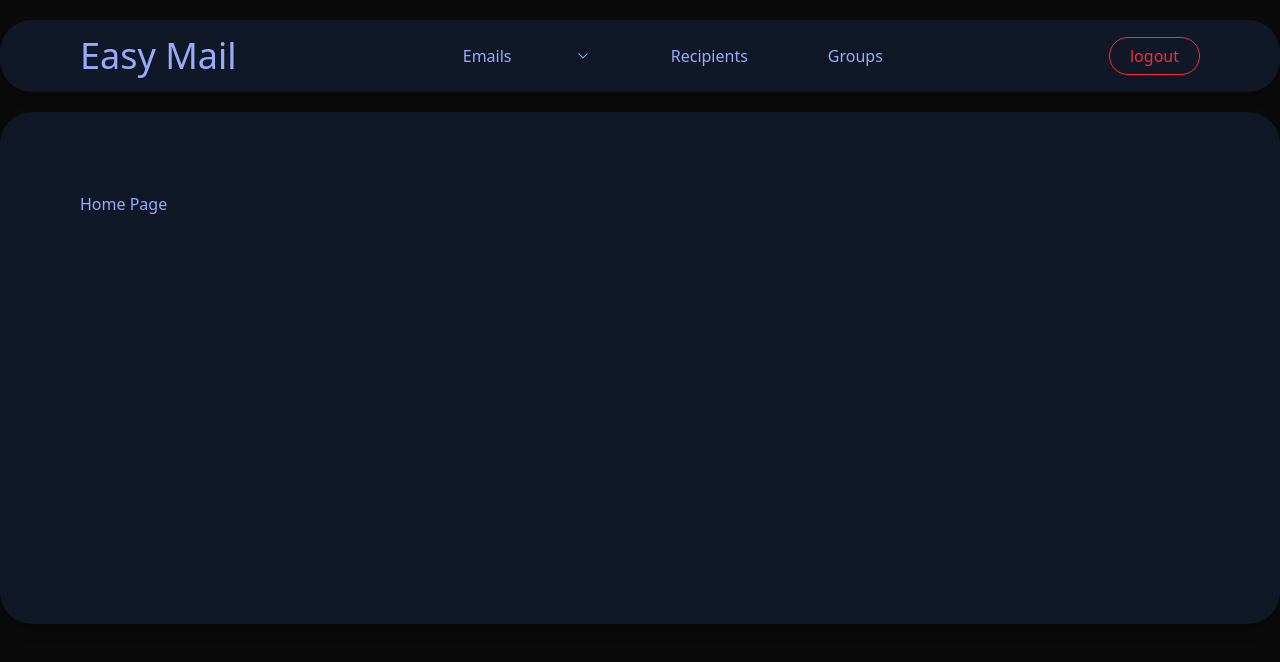
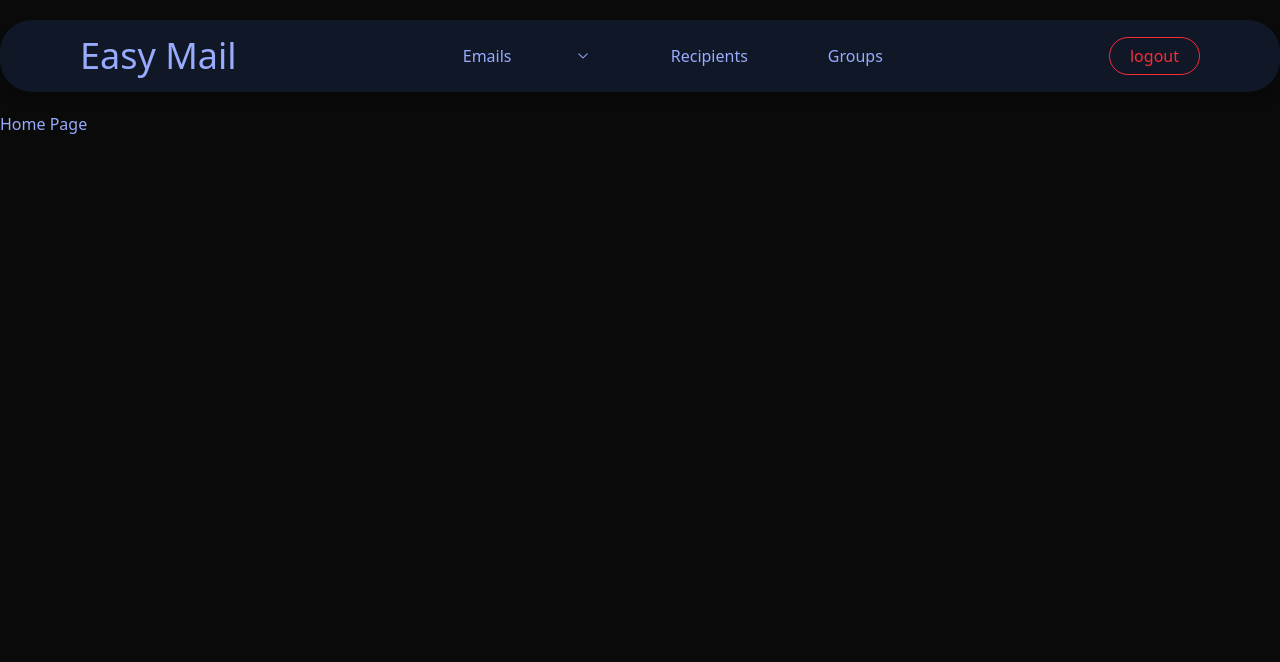
Before and after one commit to Robbobs/easy-mail-frontend, a React (Vite) app: page / in a window 1280 px wide. Shown: the top 662 px of the page. Built offline with nearby package versions, Linux system fonts and the light colour scheme.

Commit message:
panel component removal from root.tsx

```diff
--- a/src/pages/Root.tsx
+++ b/src/pages/Root.tsx
@@ -1,15 +1,12 @@
 import { Outlet } from "react-router-dom";
 import Navbar from "../components/Navbar";
-import Panel from "../components/Panel";
 export default function Root() {
 
     return(
         <div className="bg-neutral-950 h-screen w-screen bg-cover bg-center bg-no-repeat text-[#98abfc]">
             <div className="container mx-auto">
                 <Navbar />
-                <Panel className="min-h-128 max-h-210 rounded-4xl shadow-lg p-20">
-                    <Outlet />
-                </Panel>
+                <Outlet />
             </div>
         </div>
     )
```
